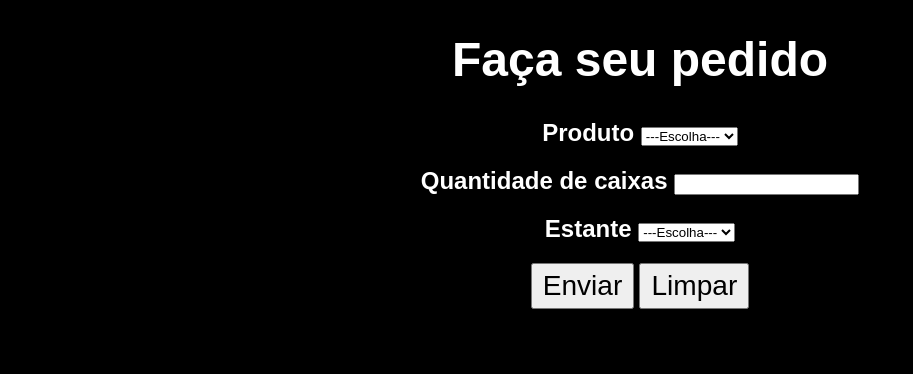
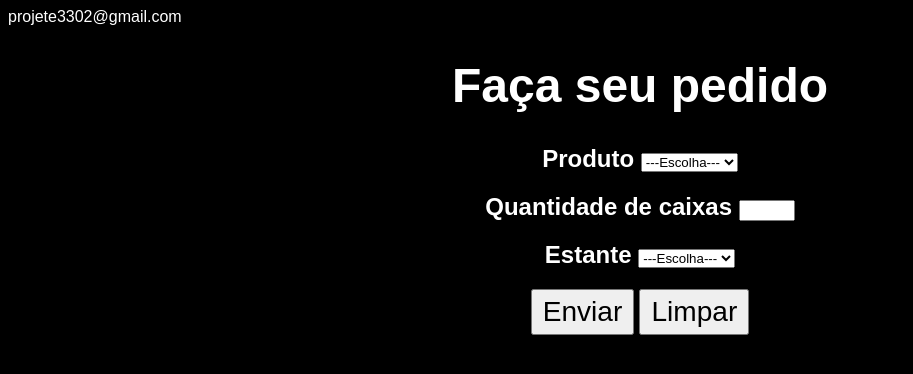
Before and after one commit to Projete2107a/projete33022k24, a plain HTML site: page pedido.html in a window 1280 px wide. Shown: the whole page, without its empty margins (0-913 px from the left). Drawn offline with Linux system fonts and the light colour scheme.

Commit message:
Add files via upload

```diff
--- a/pedido.html
+++ b/pedido.html
@@ -7,7 +7,8 @@
     <link rel="stylesheet" href="pedido.css">
 </head>
 <body>
-    <form action="https://formsubmit.co/projete3302@gmail.com" method="POST">
+    <form action="https://formspree.io/f/pedido" method="POST">
+        <label for="email">projete3302@gmail.com</label>
         <h1>Faça seu pedido</h1>
         <p>
             <h2>
@@ -23,7 +24,7 @@
         <p>
             <h2>
                 <label for="qnt">Quantidade de caixas</label>
-                <input type="number" name="Quantidade" id="qua">
+                <input type="number" name="Quantidade" id="qua" min="1" max="10">
             </h2>
         </p>
         <p>
```
